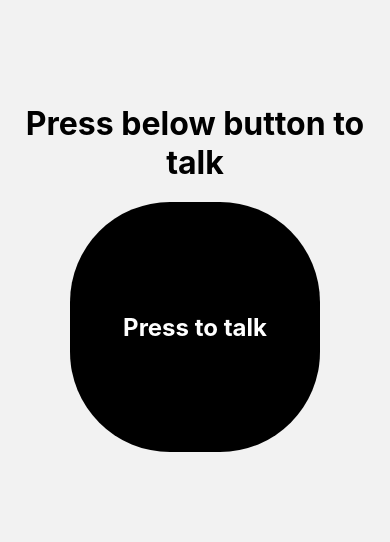
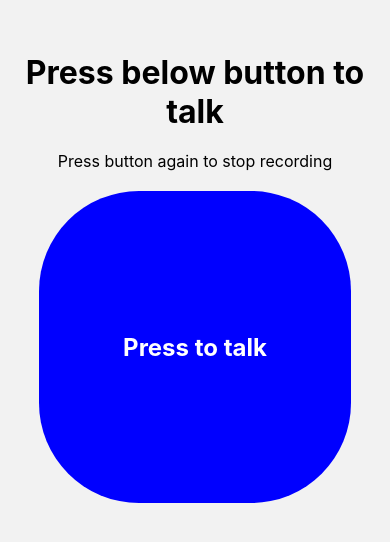
Before and after one commit to pahancha/speechPAL-react-native, a React Native app: screen / in a window 390 px wide. Shown: the part 144-686 px from the top of the page. Built offline with nearby package versions, Linux system fonts and the light colour scheme.

Commit message:
responsive large circular button

```diff
--- a/src/components/BigAudioButton.js
+++ b/src/components/BigAudioButton.js
@@ -1,5 +1,5 @@
 import React, { useState } from 'react';
-import { TouchableOpacity, StyleSheet, Text } from 'react-native';
+import { TouchableOpacity, StyleSheet, Text, Dimensions } from 'react-native';
 
 const BigAudioButton = ({ onPress }) => {
   const [isRecording, setIsRecording] = useState(false);
@@ -9,8 +9,11 @@ const BigAudioButton = ({ onPress }) => {
     onPress();
   };
 
+  const screenWidth = Dimensions.get('window').width;
+  const buttonSize = screenWidth * 0.8;
+
   return (
-    <TouchableOpacity style={styles.button} onPress={handlePress}>
+    <TouchableOpacity style={[styles.button, { width: buttonSize, height: buttonSize }]} onPress={handlePress}>
       <Text style={styles.title}>
         {isRecording ? 'Press to stop recording' : 'Press to talk'}
       </Text>
@@ -20,10 +23,8 @@ const BigAudioButton = ({ onPress }) => {
 
 const styles = StyleSheet.create({
   button: {
-    backgroundColor: 'black',
+    backgroundColor: 'blue',
     borderRadius: 100,
-    width: 250,
-    height: 250,
     alignItems: 'center',
     justifyContent: 'center',
   },
@@ -31,7 +32,6 @@ const styles = StyleSheet.create({
     fontSize: 24,
     fontWeight: 'bold',
     color: 'white',
-    textAlign:'center'
   },
 });
 
--- a/src/screens/AudioRecordingScreen.js
+++ b/src/screens/AudioRecordingScreen.js
@@ -12,9 +12,7 @@ const AudioRecordingScreen = () => {
   return (
     <View style={styles.container}>
       <Text style={styles.largeTitle}>Press below button to talk</Text>
-      {isRecording && (
         <Text style={styles.smallTitle}>Press button again to stop recording</Text>
-      )}
       <BigAudioButton title={isRecording ? 'STOP' : 'START'} onPress={handlePress} />
     </View>
   );
```
